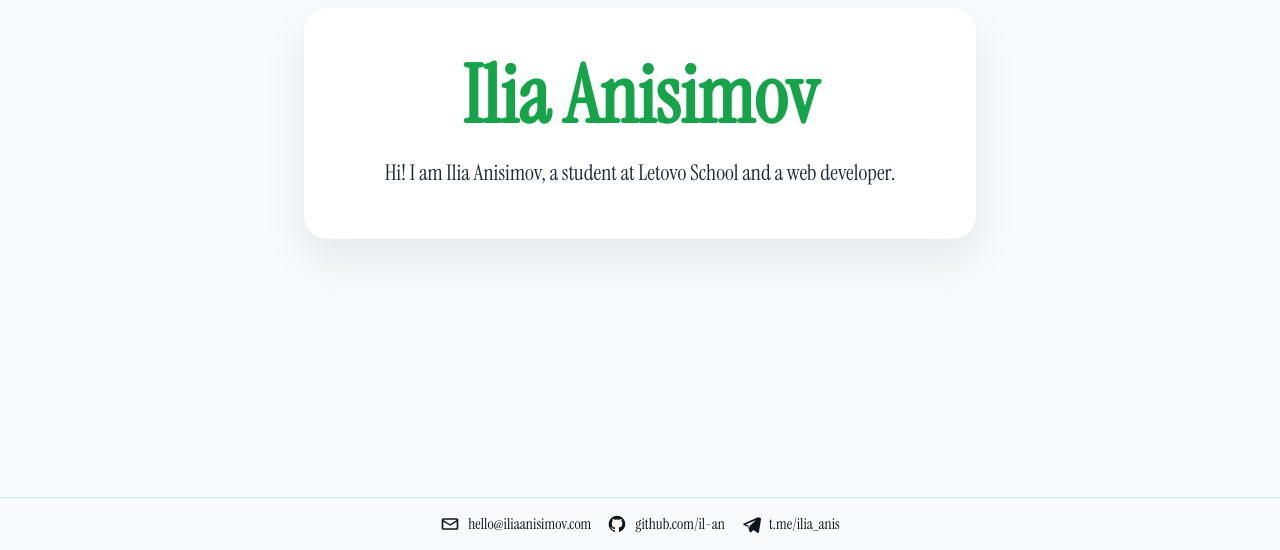
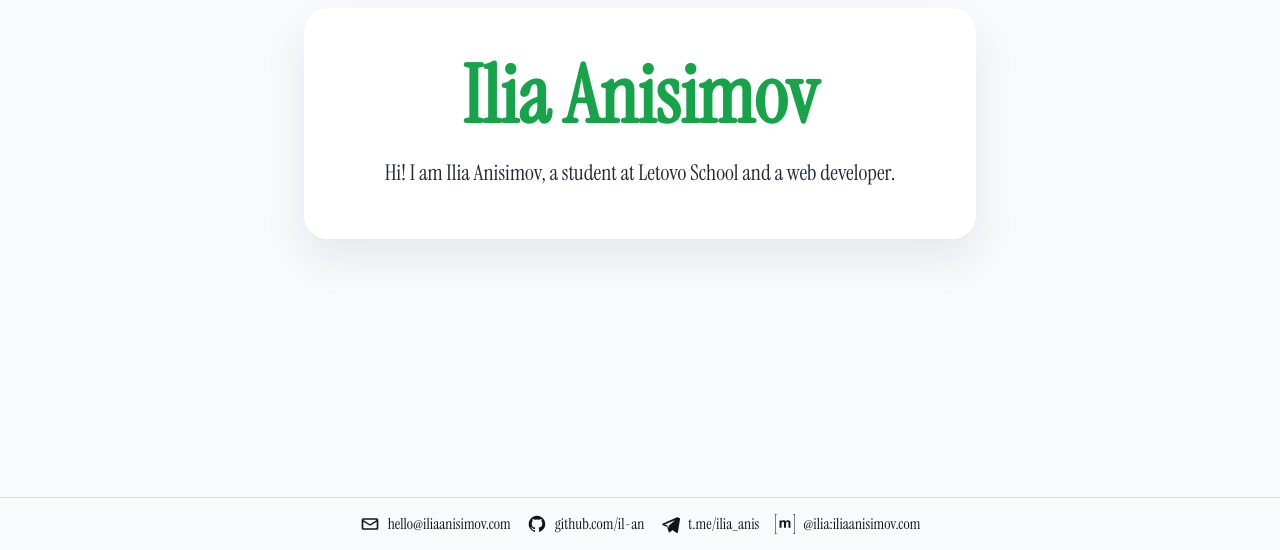
Before and after one commit to il-an/iliaanisimovcom, an Angular app: page / in a window 1280 px wide. Shown: the part 250-800 px from the top of the page. Built offline with nearby package versions, Linux system fonts and the light colour scheme.

Commit message:
add matrix to contacts

```diff
--- a/src/app/footer/footer.html
+++ b/src/app/footer/footer.html
@@ -25,6 +25,9 @@
                 <path d="M21.8 4.2a1.25 1.25 0 0 0-1.3-.16L3.5 11.3a1.25 1.25 0 0 0 .11 2.34l4.86 1.73 1.84 5.63a1.25 1.25 0 0 0 2.03.55l2.64-2.43 4.6 3.35a1.25 1.25 0 0 0 1.96-.77l2.5-15.5a1.25 1.25 0 0 0-.24-.99zM9.16 13.86l-3.67-1.3 12.64-5-7.37 6.3a1.25 1.25 0 0 0-.4.67l-.46 2.65-1.28-3.32a1.25 1.25 0 0 0-.46-.65z" />
               </svg>
             }
+            @case ('matrix') {
+              <svg viewBox="0 0 32 32" xmlns="http://www.w3.org/2000/svg"><g id="SVGRepo_bgCarrier" stroke-width="0"></g><g id="SVGRepo_tracerCarrier" stroke-linecap="round" stroke-linejoin="round"></g><g id="SVGRepo_iconCarrier"> <path d="M0.844 0.735v30.531h2.197v0.735h-3.041v-32h3.041v0.735zM10.235 10.412v1.547h0.041c0.412-0.595 0.912-1.047 1.489-1.371 0.579-0.323 1.251-0.484 2-0.484 0.719 0 1.38 0.141 1.975 0.417 0.599 0.281 1.047 0.776 1.359 1.479 0.339-0.5 0.803-0.943 1.38-1.323 0.579-0.38 1.267-0.573 2.063-0.573 0.604 0 1.161 0.073 1.677 0.224 0.521 0.145 0.959 0.38 1.328 0.703 0.365 0.329 0.651 0.751 0.86 1.272 0.203 0.52 0.307 1.151 0.307 1.891v7.635h-3.129v-6.468c0-0.381-0.016-0.745-0.048-1.084-0.020-0.307-0.099-0.604-0.239-0.88-0.131-0.251-0.333-0.459-0.584-0.593-0.255-0.152-0.609-0.224-1.047-0.224-0.443 0-0.797 0.083-1.068 0.249-0.265 0.167-0.489 0.396-0.64 0.667-0.161 0.287-0.265 0.604-0.308 0.927-0.052 0.349-0.077 0.699-0.083 1.048v6.359h-3.131v-6.401c0-0.339-0.005-0.672-0.025-1-0.011-0.317-0.073-0.624-0.193-0.916-0.104-0.281-0.301-0.516-0.552-0.672-0.255-0.167-0.636-0.255-1.136-0.255-0.151 0-0.348 0.031-0.588 0.099-0.24 0.067-0.479 0.192-0.703 0.375-0.229 0.188-0.428 0.453-0.589 0.797-0.161 0.343-0.239 0.796-0.239 1.359v6.62h-3.131v-11.421zM31.156 31.265v-30.531h-2.197v-0.735h3.041v32h-3.041v-0.735z"></path> </g></svg>
+            }
           }
         </span>
         <span class="footer__text">{{ contact.label }}</span>
--- a/src/app/footer/footer.ts
+++ b/src/app/footer/footer.ts
@@ -4,7 +4,7 @@ interface ContactLink {
   readonly label: string;
   readonly href: string;
   readonly ariaLabel: string;
-  readonly icon: 'email' | 'github' | 'telegram';
+  readonly icon: 'email' | 'github' | 'telegram' | 'matrix';
   readonly openInNewTab: boolean;
 }
 
@@ -36,6 +36,13 @@ export class FooterComponent {
       ariaLabel: 'Message Ilia Anisimov on Telegram',
       icon: 'telegram',
       openInNewTab: true
+    },
+    {
+      label: '@ilia:iliaanisimov.com',
+      href: 'https://matrix.to/#/@ilia:iliaanisimov.com',
+      ariaLabel: 'Message Ilia Anisimov on Matrix',
+      icon: 'matrix',
+      openInNewTab: true
     }
   ]);
 }
```
